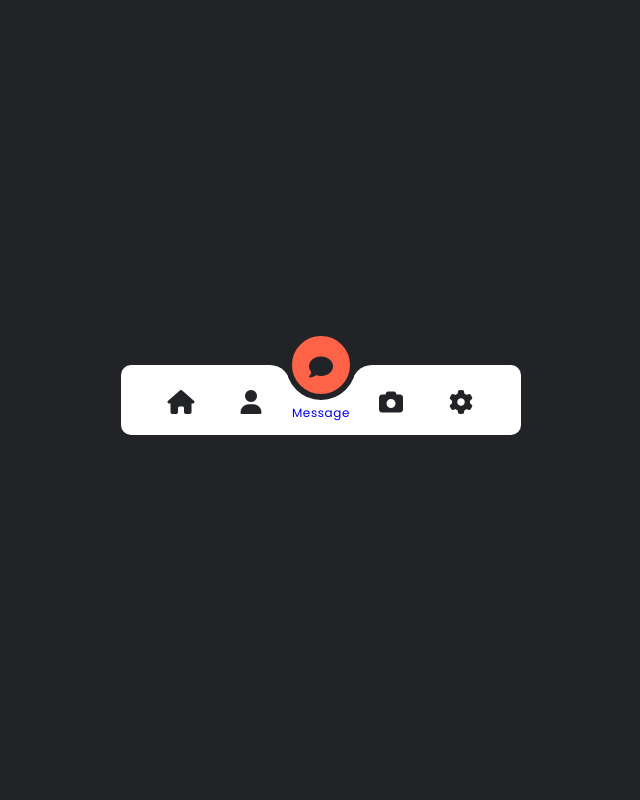
After one commit to hugocesarleal/papelaria, a Django app: page /teste/ in a window 1280 px wide. The commit adds this page. Shown: the whole page, without its empty margins (319-959 px from the left). Run offline with Django 4.2, Linux system fonts and the light colour scheme.

Commit message:
comeco front end 2

```diff
--- /dev/null
+++ b/core/templates/core/teste.html
@@ -0,0 +1,207 @@
+<!DOCTYPE html>
+<html lang="en">
+<head>
+    <meta charset="UTF-8">
+    <meta name="viewport" content="width=device-width, initial-scale=1.0">
+    <title>Document</title>
+
+</head>
+<style>
+    @import url("https://use.fontawesome.com/releases/v6.4.2/css/all.css");
+    @import url("https://fonts.googleapis.com/css?family=Poppins");
+
+    body {
+        min-height: 100vh;
+        display: flex;
+        justify-content: center;
+        align-items: center;
+        background: #222327;
+        margin: 0;
+    }
+
+    .icon, itext {
+        color:#222327;
+    }
+
+    .navigation {
+        position: relative;
+        width: 400px;
+        height: 70px;
+        background: #fff;
+        display: flex;
+        justify-content: center;
+        align-items: center;
+        border-radius: 10px;
+        font-family: "Poppins", sans-serif;
+    }
+
+    ul {
+        display: flex;
+        width: 350px;
+        padding: 0;
+    }
+
+    li {
+        position: relative;
+        list-style: none;
+        width: 70px;
+        height: 70px;
+        z-index: 1;
+    }
+    li a {
+        position: relative;
+        display: flex;
+        justify-content: center;
+        align-items: center;
+        flex-direction: column;
+        width: 100%;
+        text-align: center;
+        font-weight: 500;
+    }
+
+    a .icon {
+        position: relative;
+        display: block;
+        line-height: 75px;
+        font-size: 1.5em;
+        text-align: center;
+        transition: 0.5s;
+    }
+
+    li.active a .icon {
+        transform: translateY(-35px);
+    }
+
+    a .text2 {
+        position: absolute;
+        font-weight: 400;
+        font-size: 0.75em;
+        letter-spacing: 0.05em;
+        transition: 0.5s;
+        opacity: 0;
+        transform: translateY(20px);
+    }
+
+    li.active a .text2 {
+        opacity: 1;
+        transform: translateY(10px);
+    }
+
+    .indicator {
+        position: absolute;
+        top: -50%;
+        width: 70px;
+        height: 70px;
+        background: tomato;
+        box-sizing: border-box;
+        border-radius: 50%;
+        border: 6px solid #222327;
+        transition: 0.5s;
+    }
+
+    .indicator::before,
+    .indicator::after {
+        content: "";
+        position: absolute;
+        top: 50%;
+        width: 20px;
+        height: 20px;
+        background: transparent;
+    }
+
+    .indicator::before {
+        left: -22px;
+        border-top-right-radius: 20px;
+        box-shadow: 0 -10px 0 0 #222327;
+    }
+
+    .indicator::after {
+        right: -22px;
+        border-top-left-radius: 20px;
+        box-shadow: 0 -10px 0 0 #222327;
+
+    }
+    li.active~.indicator {
+        --x: 0;
+        transform: translateX(var(--x));
+    }
+    li:nth-child(2).active~.indicator { --x: 70px; }
+    li:nth-child(3).active~.indicator { --x: 140px; }
+    li:nth-child(4).active~.indicator { --x: 210px; }
+    li:nth-child(5).active~.indicator { --x: 280px; }
+</style>
+<body>
+    <div class="navigation">
+        <ul>
+            <li>
+                <a href="#">
+                    <span class="icon">
+                        <i class="fa-solid fa-house">
+
+                        </i>
+                    </span>
+                    <span class="text2">Home</span>
+                </a>
+            </li>
+            <li>
+                <a href="#">
+                    <span class="icon">
+                        <i class="fa-solid fa-user">
+
+                        </i>
+                    </span>
+                    <span class="text2">Profile</span>
+                </a>
+            </li>
+            <li class="active">
+                <a href="#">
+                    <span class="icon">
+                        <i class="fa-solid fa-comment">
+
+                        </i>
+                    </span>
+                    <span class="text2">Message</span>
+                </a>
+            </li>
+            <li>
+                <a href="#">
+                    <span class="icon">
+                        <i class="fa-solid fa-camera">
+
+                        </i>
+                    </span>
+                    <span class="text2">Photos</span>
+                </a>
+            </li>
+            <li>
+                <a href="#">
+                    <span class="icon">
+                        <i class="fa-solid fa-gear">
+
+                        </i>
+                    </span>
+                    <span class="text2">Settings</span>
+                </a>
+            </li>
+            <div class="indicator"></div>
+        </ul>
+    </div>
+</body>
+<script>
+    const $list = document.querySelectorAll('li');
+
+    function activeLink() {
+        $list.forEach(($li) => {
+            $li.classList.remove('active')
+        });
+        this.classList.add('active');
+    }
+
+    $list.forEach(($li) => {
+        $li.addEventListener(
+            'click',
+            activeLink,
+        )
+    })
+</script>
+</html>
--- a/core/urls.py
+++ b/core/urls.py
@@ -28,4 +28,5 @@ urlpatterns = [
     path('base/', views.base, name='base'),
     path('vendas-admin/', views.vendas_admin, name='vendas-admin'),
     path('criar-aviso/', views.criar_aviso, name='criar-aviso'),
+    path('teste/', views.teste, name='teste'),
 ]
--- a/core/views.py
+++ b/core/views.py
@@ -20,6 +20,12 @@ from django.db.models import Q
 from user_agents import parse
 from decimal import Decimal
 import os
+
+
+
+
+def teste(request):
+    return render(request, 'core/teste.html')
 
 def custom_logout(request):
     request.session.flush()
@@ -396,10 +402,20 @@ def cadastrar_cliente(request):
     if request.method == 'POST':
         form = ClienteForm(request.POST)
         if form.is_valid():
+            # Salva os dados do cliente no banco
             form.save()
-            return redirect('listar-estoque')  # Volta para a página de estoque
+
+            # Define o cookie "email_cadastrado" para garantir que o formulário não será mostrado novamente
+            response = redirect('listar-estoque')  # Volta para a página de estoque
+
+            # Define o cookie "email_cadastrado" por 1 ano
+            response.set_cookie('email_cadastrado', 'true', max_age=60*60*24*365)
+            messages.success(request, 'Cliente cadastrado com sucesso!')
+            return response
     else:
         form = ClienteForm()
+
+    # Renderiza a página com o formulário
     return render(request, 'core/estoque/listar_estoque.html', {'form': form})
 
 @user_passes_test(is_admin)
```
Also changed, not shown: config/settings.py (+7 -1 lines), core/templates/core/admin_dashboard.html (+10 -15 lines), core/templates/core/admin_dashboard_clientes.html (+7 -13 lines), core/templates/core/consulta_pontos.html (+18 -20 lines), core/templates/core/create_user.html (+4 -12 lines), core/templates/core/criar_aviso.html (+6 -9 lines), core/templates/core/estoque/adicionar_item.html (+7 -13 lines), core/templates/core/estoque/editar_item.html (+7 -13 lines), core/templates/core/estoque/listar_estoque.html (+27 -1 lines), core/templates/core/estoque/listar_estoque_admin.html (+4 -11 lines), core/templates/core/estoque/remover_item.html (+7 -13 lines), core/templates/core/user_list.html (+4 -12 lines), db_papelaria.sqlite3.
